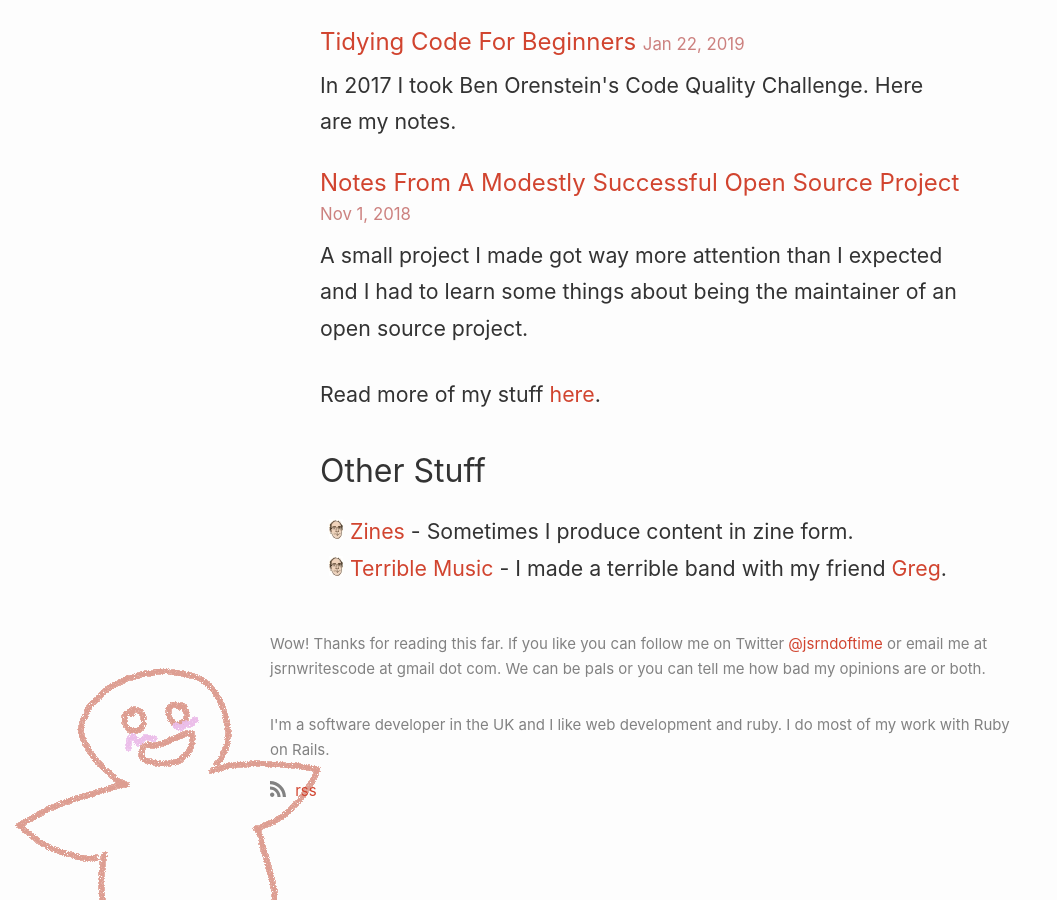
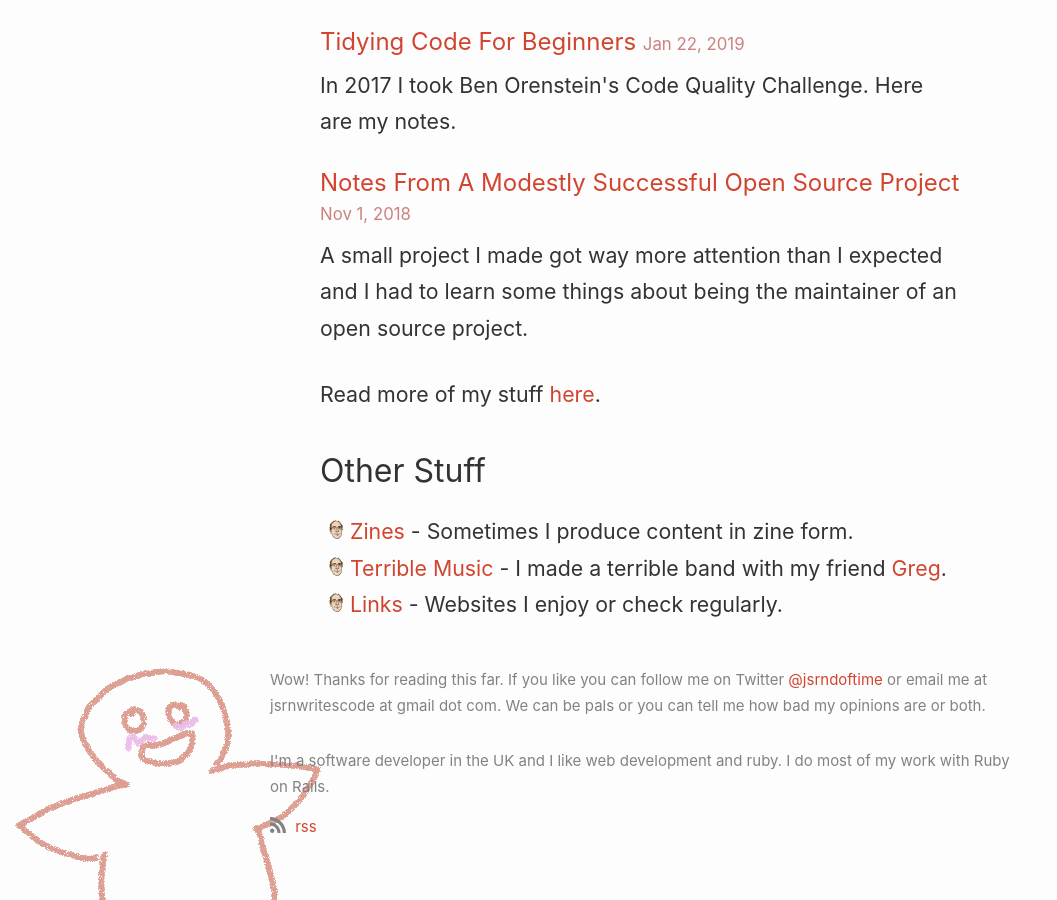
Before and after one commit to jsrn/jsrn.github.io, a Jekyll site: the page built from index.html, in a window 1280 px wide and 900 px high, scrolled down 819 px. Shown: the whole window, without its empty margins (0-1057 px from the left). Built offline with Jekyll 4.4.1, drawn with Linux system fonts in a browser that asks for light colours.

Commit message:
Update index.html

```diff
--- a/index.html
+++ b/index.html
@@ -31,4 +31,5 @@ I'm a web developer from the United Kingdom. Welcome to my website.
 <ul class="face-bullet">
   <li><a href="/zines.html">Zines</a> - Sometimes I produce content in zine form.</li>
   <li><a href="/sudo">Terrible Music</a> - I made a terrible band with my friend <a href="https://twitter.com/gregjwww">Greg</a>.</li>
+  <li><a href="/links">Links</a> - Websites I enjoy or check regularly.</a>
 </ul>
```
